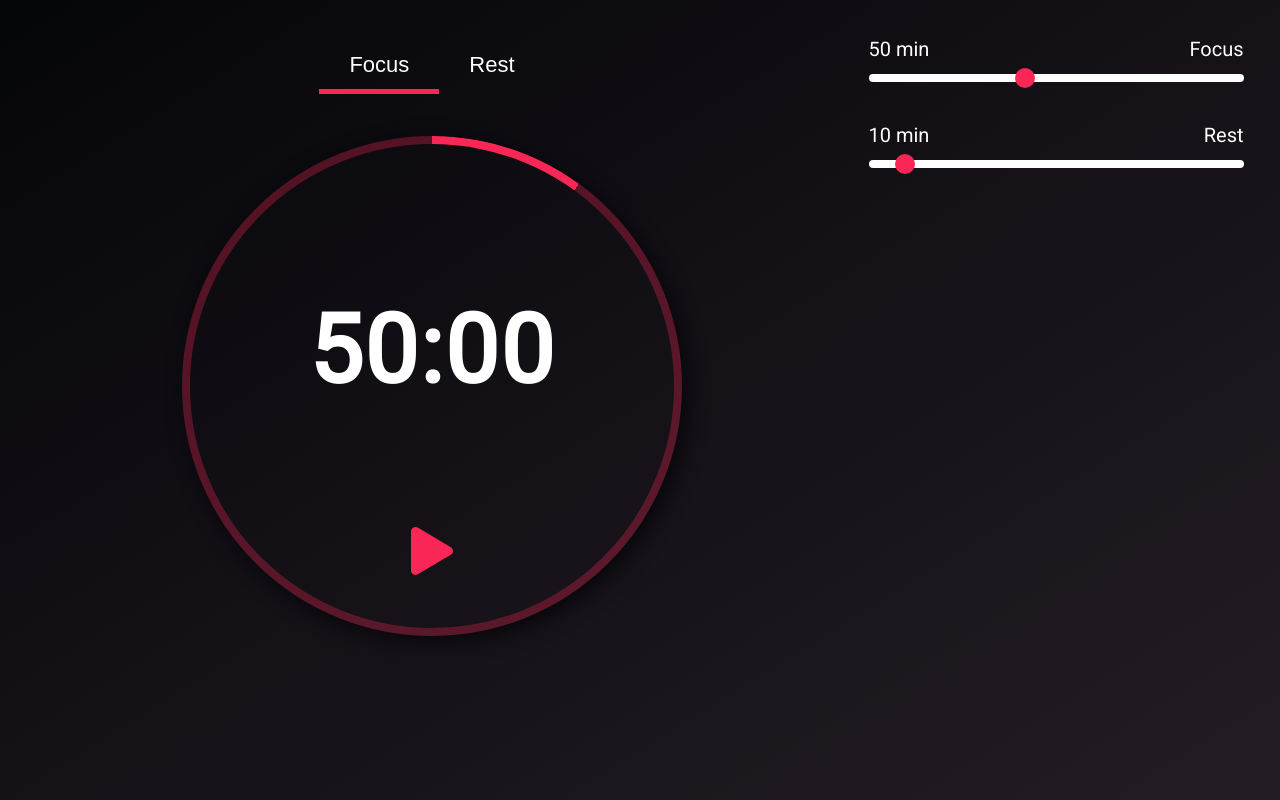
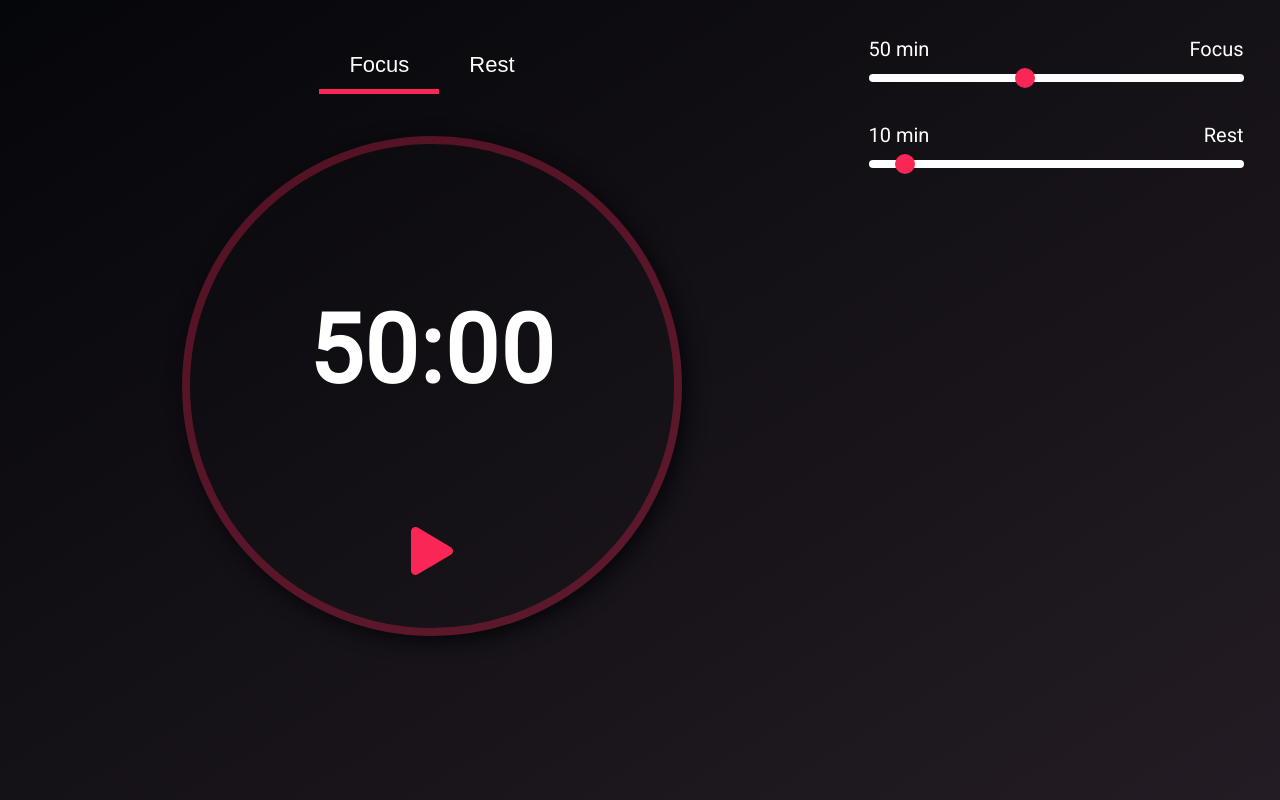
Before and after one commit to emilioheinz/pomodoro-timer, a Next.js app: page / in a window 1280 px wide. Built offline with nearby package versions, Linux system fonts and the light colour scheme.

Commit message:
feat: :sparkles: adding percentage progress

```diff
--- a/src/components/timer/index.tsx
+++ b/src/components/timer/index.tsx
@@ -1,4 +1,5 @@
 import { FaPlay, FaPause } from 'react-icons/fa'
+import useTimerProgressPercentage from '~/hooks/user-timer-progress-percentage'
 import { toMinutesAndSeconds } from '~/utils/time'
 
 import { IconButton } from '../icon-button'
@@ -10,11 +11,18 @@ export default function Timer({
   hours,
   minutes,
   seconds,
+  currentTaskDuration,
   onPause,
   onResume
 }: TimerProps) {
   const { minutes: formattedMinutes, seconds: formattedSeconds } =
     toMinutesAndSeconds({ hours, minutes, seconds })
+
+  const { getProgressPercentage } = useTimerProgressPercentage({
+    currentTaskDurationInMinutes: currentTaskDuration,
+    minutesLeft: Number(formattedMinutes),
+    secondsLeft: Number(formattedSeconds)
+  })
 
   function renderButton() {
     if (isRunning) return <IconButton Icon={FaPause} onClick={onPause} />
@@ -23,7 +31,7 @@ export default function Timer({
   }
 
   return (
-    <Container progressPercentage={10}>
+    <Container progressPercentage={getProgressPercentage()}>
       <TimeWrapper>
         <span>{`${formattedMinutes}:${formattedSeconds}`}</span>
       </TimeWrapper>
--- a/src/components/timer/types.ts
+++ b/src/components/timer/types.ts
@@ -3,6 +3,7 @@ export type TimerProps = {
   hours: number
   minutes: number
   seconds: number
+  currentTaskDuration: number
   onPause: () => void
   onResume: () => void
 }
--- /dev/null
+++ b/src/hooks/user-timer-progress-percentage/index.ts
@@ -0,0 +1,16 @@
+import { useCallback } from 'react'
+import { UseTimerProgressPercentageParams } from './types'
+
+export default function useTimerProgressPercentage({
+  minutesLeft,
+  secondsLeft,
+  currentTaskDurationInMinutes
+}: UseTimerProgressPercentageParams) {
+  const getProgressPercentage = useCallback(() => {
+    const timeLeftInMinutes = minutesLeft + secondsLeft / 60
+    const progress = currentTaskDurationInMinutes - timeLeftInMinutes
+    return (progress / currentTaskDurationInMinutes) * 100
+  }, [minutesLeft, secondsLeft])
+
+  return { getProgressPercentage }
+}
--- /dev/null
+++ b/src/hooks/user-timer-progress-percentage/types.ts
@@ -0,0 +1,5 @@
+export type UseTimerProgressPercentageParams = {
+  currentTaskDurationInMinutes: number
+  minutesLeft: number
+  secondsLeft: number
+}
--- a/src/pages/index.tsx
+++ b/src/pages/index.tsx
@@ -125,6 +125,7 @@ export default function Home() {
               seconds={seconds}
               onPause={pause}
               onResume={resume}
+              currentTaskDuration={currentTask.duration}
             />
           </LeftContainer>
           {renderRightContainerWithConfig()}
```
